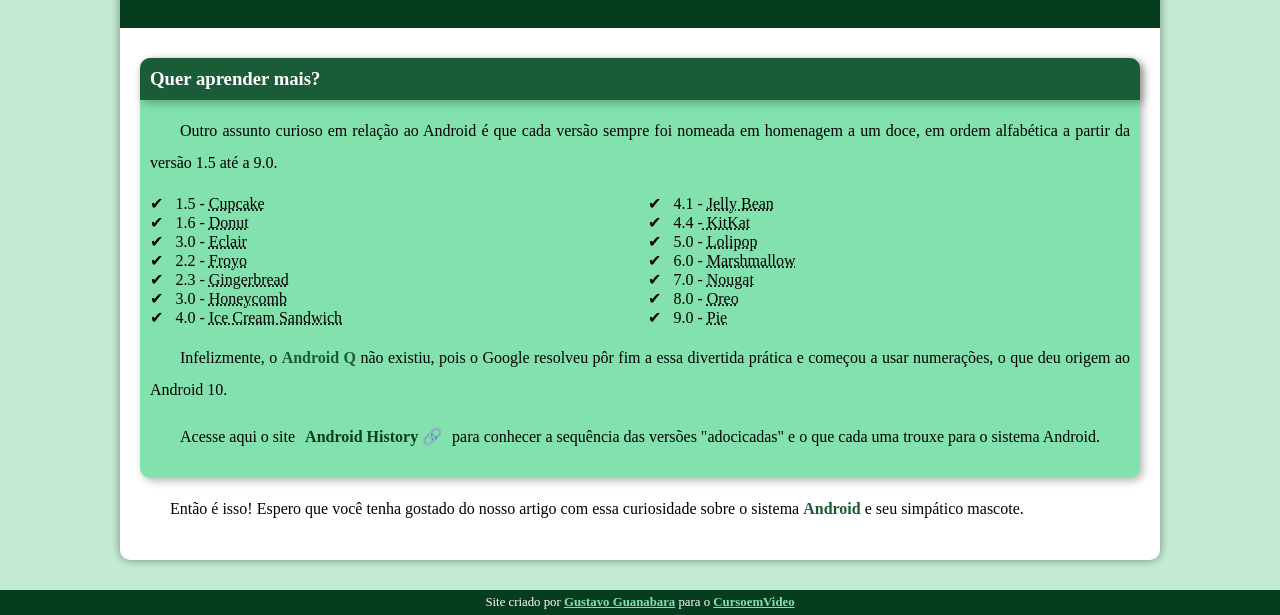
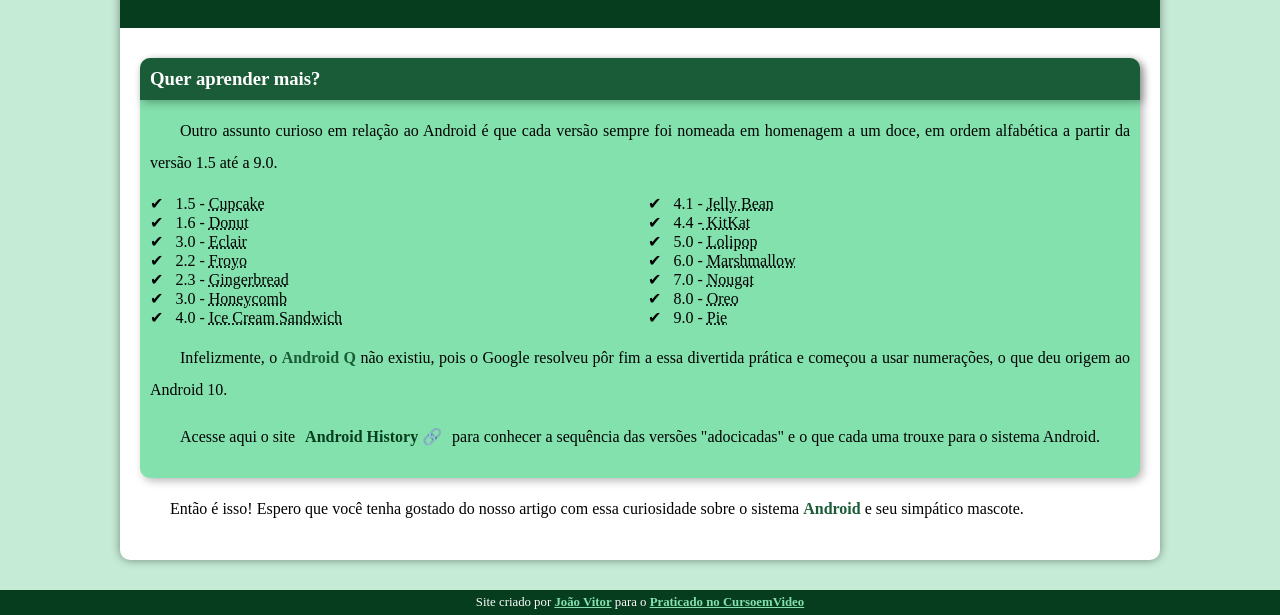
Before and after one commit to Jvferrer/projeto-Android, a plain HTML site: page index.html in a window 1280 px wide. Shown: the part 2393-3008 px from the top of the page. Drawn offline with Linux system fonts and the light colour scheme.

Commit message:
atualizar texto

```diff
--- a/index.html.html
+++ b/index.html
@@ -145,6 +145,6 @@
         </article>
         </main>
         <footer>
-        <p>Site criado por <a href="https://gustavoguanabara.github.io/" target="_blank">Gustavo Guanabara</a> para o <a href="https://www.youtube.com/cursoemvideo" target="_blank">CursoemVideo</a></p>
+        <p>Site criado por <a href="https://gustavoguanabara.github.io/" target="_blank">João Vitor</a> para o <a href="https://www.youtube.com/cursoemvideo" target="_blank">Praticado no CursoemVideo</a></p>
     </footer>
 </html>
```
